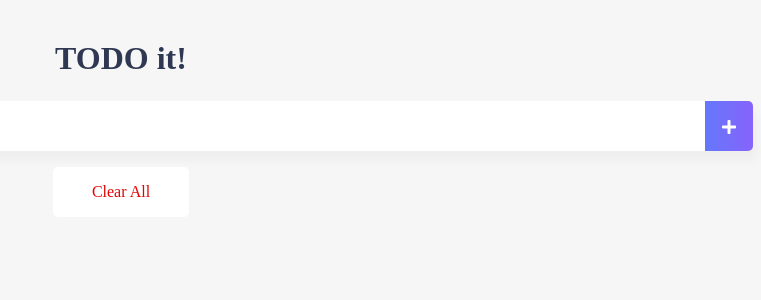
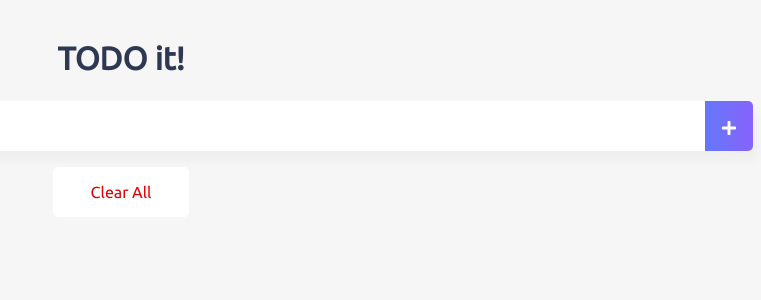
Before and after one commit to jerome-spin/vue-intermediate, a Vue app in the folder vue-todo/: page / in a window 1280 px wide. Shown: the top 300 px of the page, without its empty margins (519-1280 px from the left). Built offline with nearby package versions, Linux system fonts and the light colour scheme.

Commit message:
Change Global Fonts, Add README.md

```diff
--- a/vue-todo/src/App.vue
+++ b/vue-todo/src/App.vue
@@ -26,6 +26,7 @@ export default {
 
 <style>
 body {
+    font-family: Ubuntu;
     text-align: center;
     background-color: #f6f6f6;
 }
```
Also changed, not shown: 1 other file (tests, documents, lock files or other folders).
